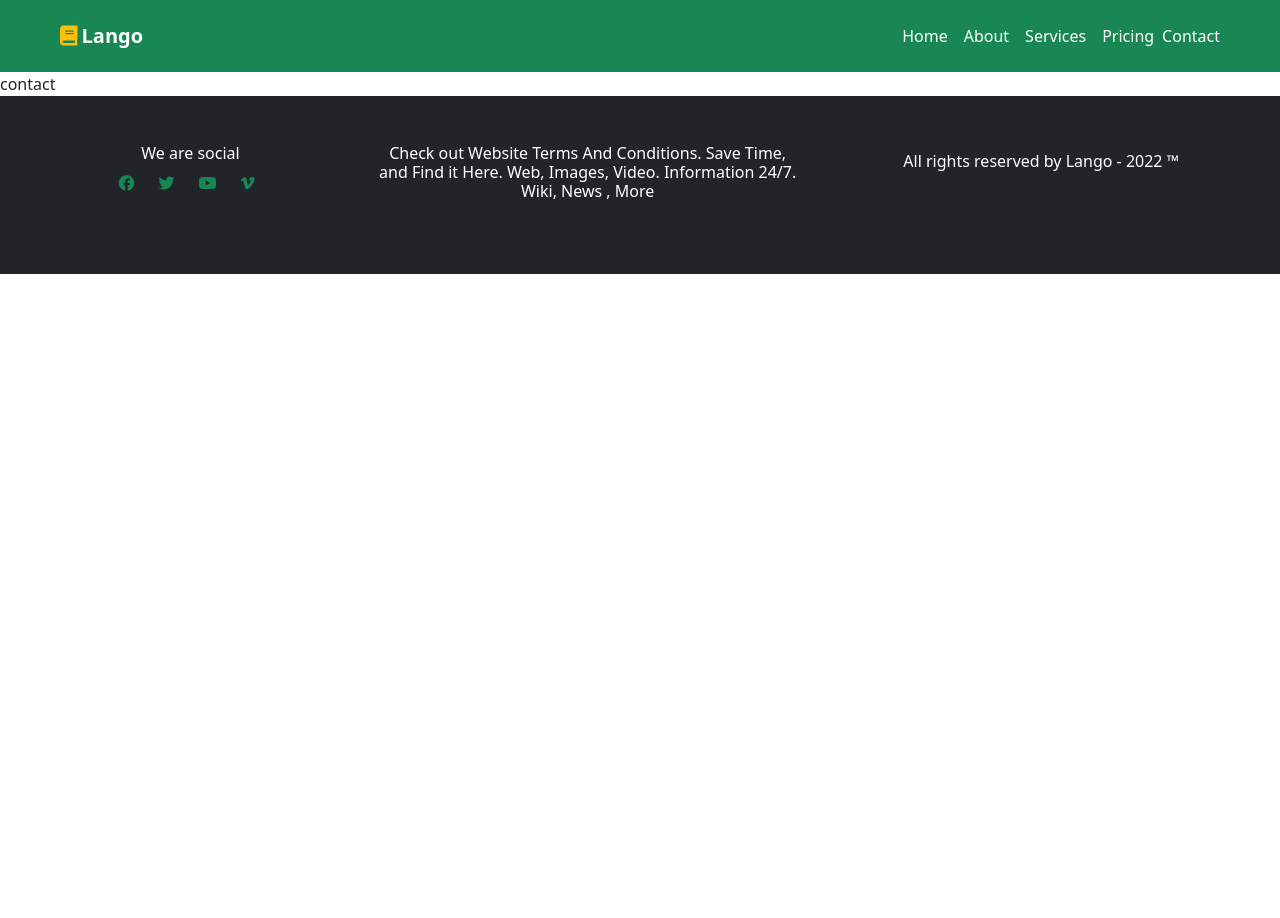
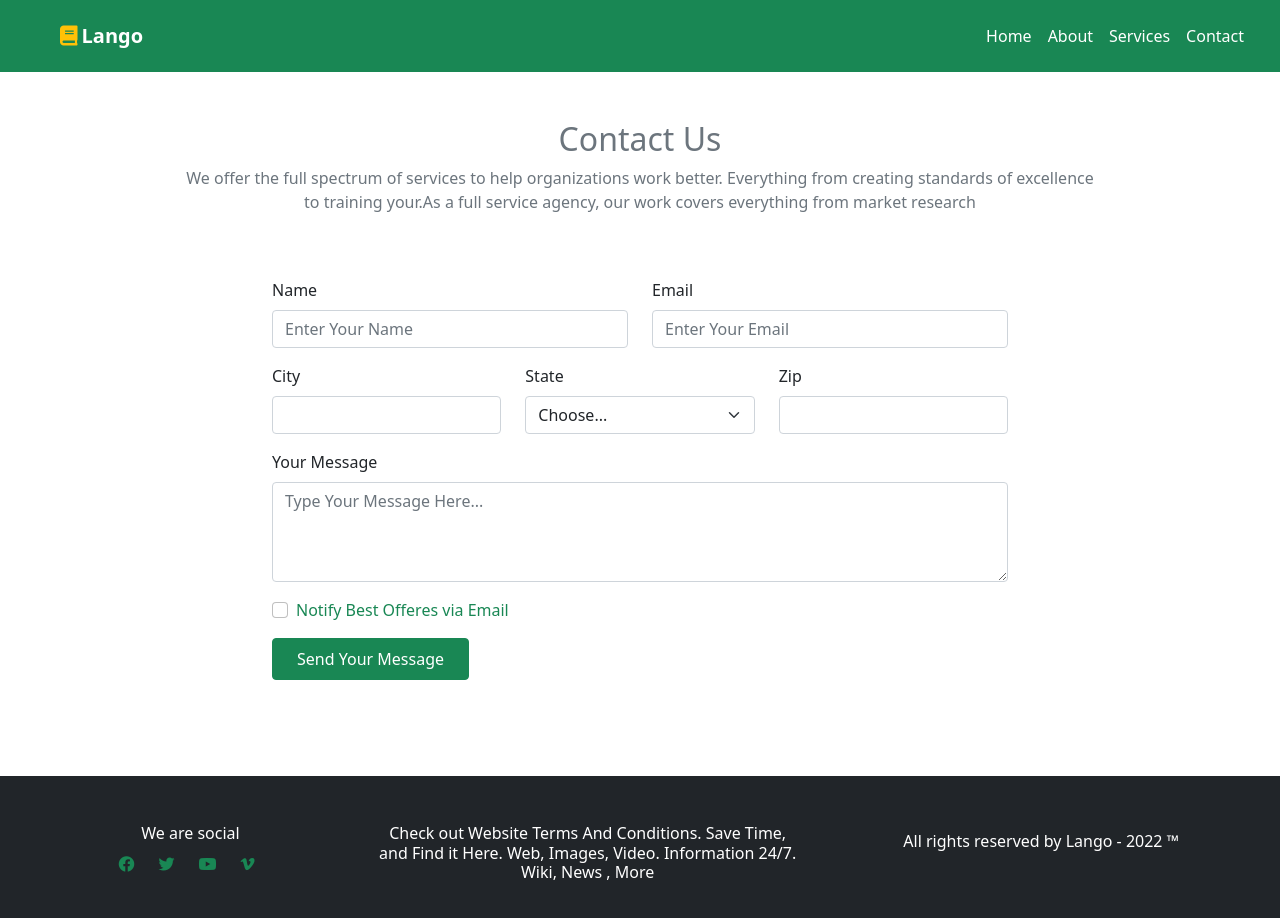
Before and after one commit to babulakterfsd/Lango, a React (Create React App) app: page /Contact in a window 1280 px wide. Shown: the top 918 px of the page. Before the commit the page ends 800 px from the top, so only its background shows below. Built offline with nearby package versions, Linux system fonts and the light colour scheme.

Commit message:
about us and contact us page design completed

```diff
--- a/src/App.js
+++ b/src/App.js
@@ -4,7 +4,6 @@ import Header from "./components/Header/Header";
 import Home from "./components/Home/Home";
 import About from "./components/About/About";
 import Services from "./components/Services/Services";
-import Pricing from "./components/Pricing/Pricing";
 import Contact from "./components/Contact/Contact";
 import Footer from "./components/Footer/Footer";
 import NotFound from "./components/NotFound/NotFound";
@@ -13,6 +12,7 @@ import { useEffect, useState } from "react";
 function App() {
   const [services, setServices] = useState([]);
 
+  //fetching data and setting into state
   useEffect(() => {
     fetch("./services.json")
       .then((response) => response.json())
@@ -36,9 +36,6 @@ function App() {
           <Route exact path="/Services">
             <Services services={services}></Services>
           </Route>
-          <Route exact path="/Pricing">
-            <Pricing></Pricing>
-          </Route>
           <Route exact path="/Contact">
             <Contact></Contact>
           </Route>
--- a/src/components/About/About.js
+++ b/src/components/About/About.js
@@ -1,7 +1,53 @@
 import React from "react";
+import { Container, Ratio, Row, Button } from "react-bootstrap";
+import { Link } from "react-router-dom";
 
+//About Us Component
 const About = () => {
-  return <div>about</div>;
+  return (
+    <Container>
+      <Row>
+        <div className="col-12 col-md-10 mx-auto text-secondary mt-5">
+          <h2 className="text-center">About Us</h2>
+          <p className="text-center">
+            We offer the full spectrum of services to help organizations work
+            better. Everything from creating standards of excellence to training
+            your.As a full service agency, our work covers everything from
+            market research
+          </p>
+        </div>
+      </Row>
+      <Row className="d-flex justify-content-center">
+        <div className="col-12 col-md-6 my-5 pb-md-5">
+          <Ratio aspectRatio="16x9">
+            <embed
+              type="image/svg+xml"
+              src="https://www.youtube.com/embed/dVED-eG9JVQ"
+            />
+          </Ratio>
+        </div>
+        <div className="col-12 col-md-6 my-5 pb-5 mt-md-5">
+          <p className="text-secondary ms-md-3 mt-md-3">
+            <span className="text-danger fw-bolder">Lango</span> for Business is
+            the transformative skill development solution for empowering your
+            teams with the high-impact skills that drive innovation,
+            competitiveness, and growth.for Business is the transformative skill
+            development solution for empowering your teams with the high-impact
+            skills that drive innovation, competitiveness, and growth.
+            competitiveness, and growth. competitiveness, and growth. for
+            empowering your teams with the high-impact skills that drive
+            innovation, competitiveness, and growth. competitiveness, and
+            growth. competitiveness, and growth.
+          </p>
+          <Link to="/Services" className="text-decoration-none">
+            <Button className="btn-success d-block mx-auto">
+              Buy Our Services
+            </Button>
+          </Link>
+        </div>
+      </Row>
+    </Container>
+  );
 };
 
 export default About;
--- a/src/components/Contact/Contact.js
+++ b/src/components/Contact/Contact.js
@@ -1,7 +1,88 @@
 import React from "react";
+import { Col, Container, Form, Row, Button } from "react-bootstrap";
 
+//Contact Us Component
 const Contact = () => {
-  return <div>contact</div>;
+  return (
+    <Container>
+      <Row>
+        <div className="col-12 col-md-10 mx-auto text-secondary mt-5">
+          <h2 className="text-center">Contact Us</h2>
+          <p className="text-center">
+            We offer the full spectrum of services to help organizations work
+            better. Everything from creating standards of excellence to training
+            your.As a full service agency, our work covers everything from
+            market research
+          </p>
+        </div>
+      </Row>
+      <Row>
+        <div className="col-12 col-md-10 col-lg-8 mx-auto">
+          <div className="form-container py-5 mb-md-5">
+            <Form>
+              <Row className="mb-3">
+                <Form.Group as={Col} controlId="formGridName">
+                  <Form.Label>Name</Form.Label>
+                  <Form.Control type="text" placeholder="Enter Your Name" />
+                </Form.Group>
+
+                <Form.Group as={Col} controlId="formGridEmail">
+                  <Form.Label>Email</Form.Label>
+                  <Form.Control type="email" placeholder="Enter Your Email" />
+                </Form.Group>
+              </Row>
+
+              <Row className="mb-3">
+                <Form.Group as={Col} controlId="formGridCity">
+                  <Form.Label>City</Form.Label>
+                  <Form.Control />
+                </Form.Group>
+
+                <Form.Group as={Col} controlId="formGridState">
+                  <Form.Label>State</Form.Label>
+                  <Form.Select defaultValue="Choose...">
+                    <option>Choose...</option>
+                    <option>New York</option>
+                    <option>Miami</option>
+                    <option>Boston</option>
+                    <option>...</option>
+                  </Form.Select>
+                </Form.Group>
+
+                <Form.Group as={Col} controlId="formGridZip">
+                  <Form.Label>Zip</Form.Label>
+                  <Form.Control />
+                </Form.Group>
+              </Row>
+
+              <Form.Group className="mb-3" controlId="formGridAddress1">
+                <Form.Label>Your Message</Form.Label>
+                <Form.Control
+                  as="textarea"
+                  placeholder="Type Your Message Here..."
+                  style={{ height: "100px" }}
+                />
+              </Form.Group>
+
+              <Form.Group
+                className="mb-3 text-success fw-semi-bold"
+                id="formGridCheckbox"
+              >
+                <Form.Check
+                  type="checkbox"
+                  label="Notify Best Offeres via Email"
+                />
+              </Form.Group>
+
+              <Button variant="success" type="submit" className="py-2 px-4">
+                Send Your Message
+              </Button>
+            </Form>
+          </div>
+        </div>
+      </Row>
+    </Container>
+  );
 };
 
 export default Contact;
--- a/src/components/Footer/Footer.js
+++ b/src/components/Footer/Footer.js
@@ -1,13 +1,14 @@
 import React from "react";
 import { Container, Row } from "react-bootstrap";
-import { Link } from "react-router-dom";
 
+//Footer component
 const Footer = () => {
   return (
     <Container fluid>
       <Row>
         <div className="footer py-5 bg-dark d-flex flex-wrap justify-content-around">
           <div className="col-12 col-md-3 text-center">
+            {/* Social Icons */}
             <div className="social-links mb-3">
               <h6 className="text-white ms-2">We are social</h6>
               <a
@@ -44,6 +45,7 @@ const Footer = () => {
               </a>
             </div>
           </div>
+          {/* Footer text */}
           <div className="col-12 col-md-4 text-center mb-3">
             <div className="terms">
               <h6 className="text-white">
@@ -52,6 +54,7 @@ const Footer = () => {
               </h6>
             </div>
           </div>
+          {/* Copyright */}
           <div className="col-12 col-md-4 text-center">
             <div className="copyright">
               <h6 className="text-white mt-2">
--- a/src/components/Header/Header.js
+++ b/src/components/Header/Header.js
@@ -2,6 +2,7 @@ import React from "react";
 import { Container, Nav, Navbar } from "react-bootstrap";
 import { Link } from "react-router-dom";
 
+//Generating Navigation Bar
 const Header = () => {
   return (
     <div>
@@ -18,7 +19,7 @@ const Header = () => {
           </Navbar.Brand>
           <Navbar.Toggle aria-controls="navbarScroll" />
           <Navbar.Collapse id="navbarScroll">
-            <Nav className="ms-auto my-2 my-md-0 me-lg-5 fw-semi-bold">
+            <Nav className="ms-auto my-2 my-md-0 me-lg-3 fw-semi-bold">
               <Link to="/Home" className="text-decoration-none mx-2">
                 <span className="text-white">Home</span>
               </Link>
@@ -28,10 +29,7 @@ const Header = () => {
               <Link to="/Services" className="text-decoration-none mx-2">
                 <span className="text-white">Services</span>
               </Link>
-              <Link to="/Pricing" className="text-decoration-none mx-2">
-                <span className="text-white">Pricing</span>
-              </Link>
-              <Link to="/Contact" className="text-decoration-none ">
+              <Link to="/Contact" className="text-decoration-none mx-2">
                 <span className="text-white">Contact</span>
               </Link>
             </Nav>
--- a/src/components/Home/Home.js
+++ b/src/components/Home/Home.js
@@ -3,8 +3,8 @@ import React from "react";
 import { Container, Row } from "react-bootstrap";
 import { Link } from "react-router-dom";
 import Service from "../Service/Service";
-import Footer from "../Footer/Footer";
 
+//Home Component
 const Home = (props) => {
   const { services } = props;
 
--- a/src/components/NotFound/NotFound.js
+++ b/src/components/NotFound/NotFound.js
@@ -4,6 +4,7 @@ import { Container, Row } from "react-bootstrap";
 import { Link } from "react-router-dom";
 import "./NotFound.css";
 
+//Error Page
 const NotFound = () => {
   return (
     <div>
--- a/src/components/Pricing/Pricing.js
+++ /dev/null
@@ -1,7 +0,0 @@
-import React from "react";
-
-const Pricing = () => {
-  return <div>pricing</div>;
-};
-
-export default Pricing;
--- a/src/components/Services/Services.js
+++ b/src/components/Services/Services.js
@@ -1,7 +1,31 @@
 import React from "react";
+import { Container, Row } from "react-bootstrap";
+import Service from "../Service/Service";
 
-const Services = () => {
-  return <div>services</div>;
+const Services = ({ services }) => {
+  //Service Component
+  return (
+    <Container>
+      <Row>
+        <div className="col-12 col-md-10 mx-auto text-secondary mt-5">
+          <h2 className="text-center">Our Services</h2>
+          <p className="text-center">
+            We offer the full spectrum of services to help organizations work
+            better. Everything from creating standards of excellence to training
+            your.As a full service agency, our work covers everything from
+            market research
+          </p>
+        </div>
+      </Row>
+      <Row>
+        <div className="services-container row row-cols-1 row-cols-md-2 row-cols-lg-4 g-4 pb-5">
+          {services.map((service, index) => (
+            <Service key={index} service={service}></Service>
+          ))}
+        </div>
+      </Row>
+    </Container>
+  );
 };
 
 export default Services;
```
Also changed, not shown: public/services.json (+9 -0 lines), src/components/Service/Service.js (+9 -6 lines).
